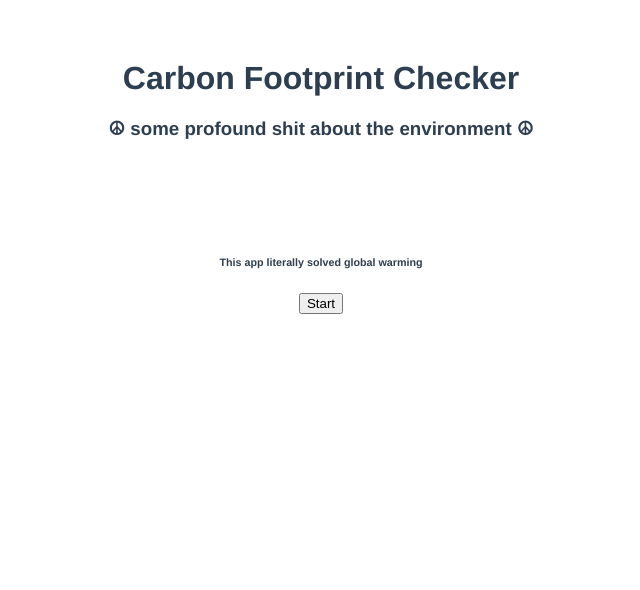
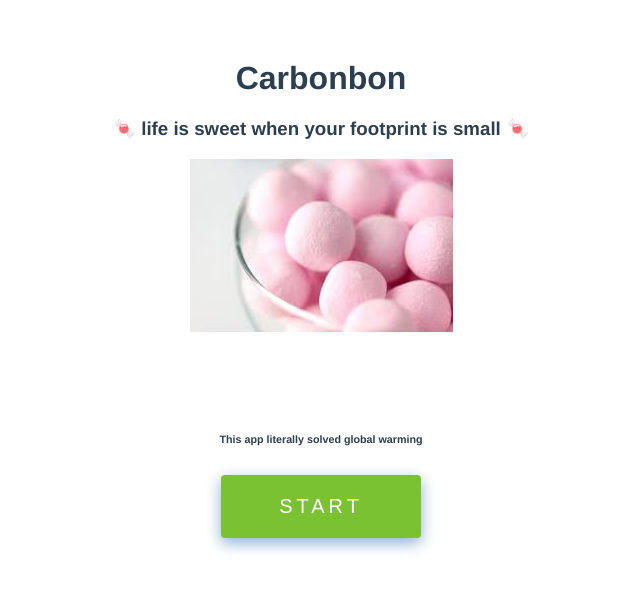
Before and after one commit to randomlyalex/co2_group_project, a Vue app in the folder client/: page / in a window 1280 px wide. Shown: the top 590 px of the page, without its empty margins (319-959 px from the left). Built offline with nearby package versions, Linux system fonts and the light colour scheme.

Commit message:
carbonbon anyone\?

```diff
--- a/client/src/App.vue
+++ b/client/src/App.vue
@@ -104,4 +104,63 @@ export default {
 	color: #2c3e50;
 	margin-top: 60px;
 }
+/* button {
+	background: white;
+    padding: 10px;
+    margin: 10px;
+	width: 200px;
+    border: 1px dotted linear-gradient(21deg, chartreuse black);
+    padding-bottom: 20px;
+    box-shadow: -1px -1px 4px rgba(0,0,0,0.2);
+    font-family: 'Montserrat', sans-serif;
+    font-weight: bold;
+} */
+
+button {
+text-align: center;
+text-transform: uppercase;
+cursor: pointer;
+font-size: 20px;
+letter-spacing: 4px;
+position: relative;
+background-color: rgb(122, 194, 50);
+border: none;
+color: #fff;
+padding: 20px;
+margin: 5px;
+width: 200px;
+text-align: center;
+transition-duration: 0.4s;
+overflow: hidden;
+box-shadow: 0 5px 15px #8bafd2;
+border-radius: 4px;
+}
+
+button:hover {
+	background: #fff;
+	box-shadow: 0px 2px 10px 5px chartreuse;
+	color: #000;
+}
+
+button:after {
+	content: "";
+	background:chartreuse;
+	display: block;
+	position: absolute;
+	padding-top: 300%;
+	padding-left: 350%;
+	margin-left: -20px !important;
+	margin-top: -120%;
+	opacity: 0;
+	transition: all 0.8s
+}
+
+button:active:after {
+	padding: 0;
+	margin: 0;
+	opacity: 1;
+	transition: 0s
+}
+
+button:focus { outline:0; }
 </style>
--- a/client/src/components/LandingPage.vue
+++ b/client/src/components/LandingPage.vue
@@ -1,8 +1,9 @@
 <template>
 <div>
-  <div>
-    <h1>Carbon Footprint Checker</h1>
-    <h3>&#9774; some profound shit about the environment &#9774;</h3>
+  <div >
+    <h1>Carbonbon</h1>
+    <h3>&#127852; life is sweet when your footprint is small &#x1F36C;</h3>
+    <img src="@/assets/bonbon.png">
   </div><br><br><br><br>
   <h6>This app literally solved global warming</h6>
 </div>
@@ -11,9 +12,10 @@
 <script>
 export default {
   name: "LandingPage",
+
 }
 </script>
 
-<style>
+<style lang="css" scoped>
 
 </style>
--- a/client/src/components/QuestionComponent.vue
+++ b/client/src/components/QuestionComponent.vue
@@ -162,7 +162,7 @@ export default {
 
 <style lang="css" scoped>
 .question-container {
-	border: solid black;
+	border: 1px solid rgb(63, 63, 63);
 	padding: 1em;
 	margin: 1em;
 }
@@ -253,4 +253,5 @@ input[type='range']:focus::-ms-fill-lower {
 input[type='range']:focus::-ms-fill-upper {
 	background: linear-gradient(21deg, chartreuse black);
 }
+
 </style>
```
Also changed, not shown: client/src/assets/bonbon.png (added).
